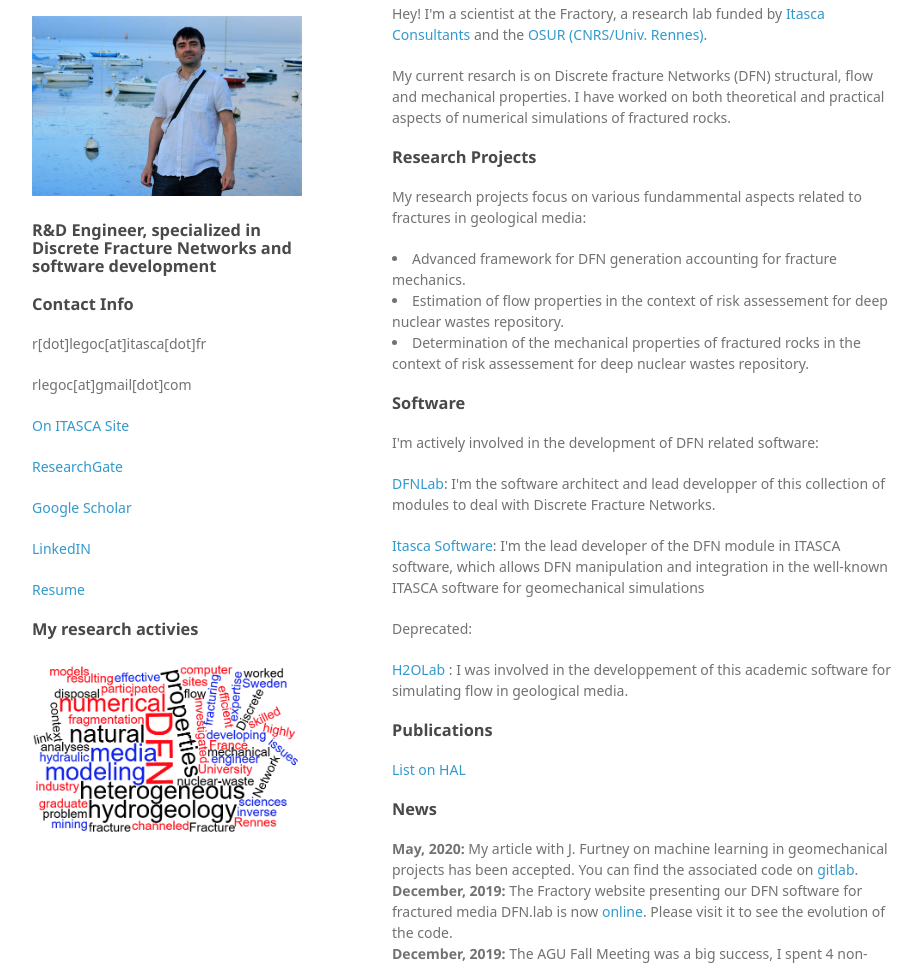
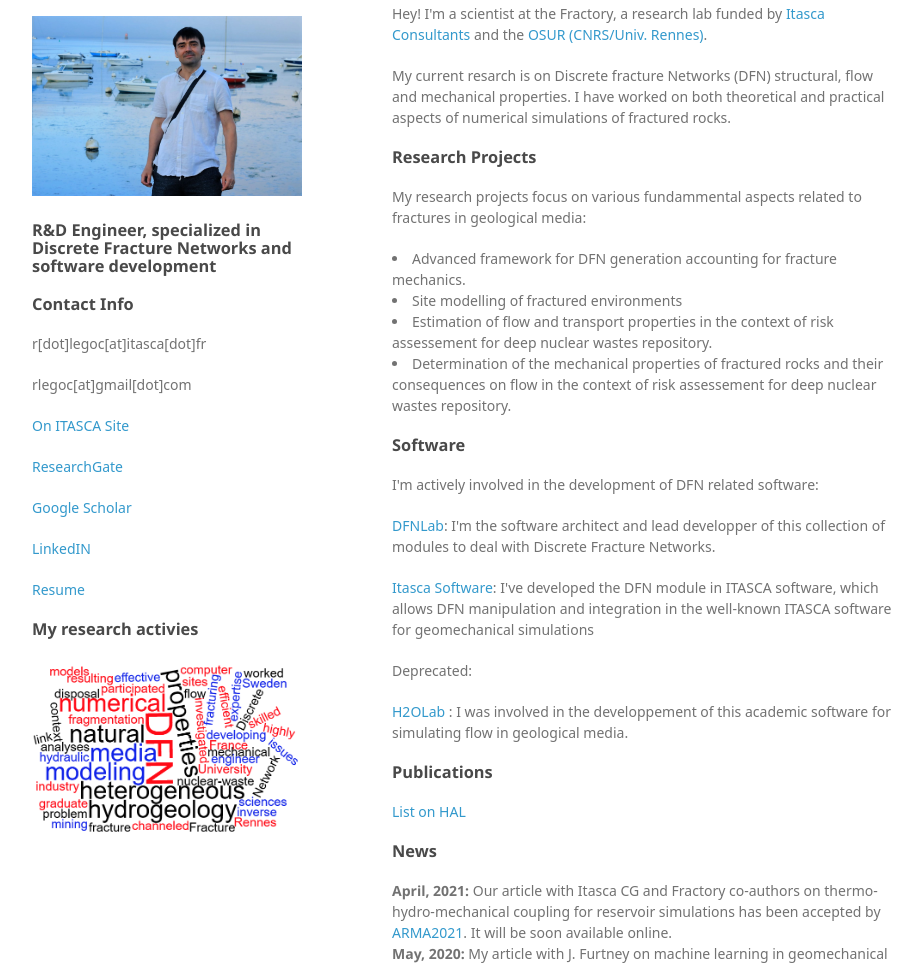
Before and after one commit to rlegoc/rlegoc.github.io, a plain HTML site: page index.html in a window 1280 px wide. Shown: the part 93-1060 px from the top of the page, without its empty margins (178-1100 px from the left). Drawn offline with Linux system fonts and the light colour scheme; a web font is replaced by a local one.

Commit message:
update of npm update of main page

```diff
--- a/index.html
+++ b/index.html
@@ -47,8 +47,9 @@
 <p> My research projects focus on various fundammental aspects related to fractures in geological media:
 <nav>
 <li> Advanced framework for DFN generation accounting for fracture mechanics.
-<li> Estimation of flow properties in the context of risk assessement for deep nuclear wastes repository.
-<li> Determination of the mechanical properties of fractured rocks in the context of risk assessement for deep nuclear wastes repository. </p>
+<li> Site modelling of fractured environments
+<li> Estimation of flow and transport properties in the context of risk assessement for deep nuclear wastes repository.
+<li> Determination of the mechanical properties of fractured rocks and their consequences on flow in the context of risk assessement for deep nuclear wastes repository. </p>
 </nav>
 </p>
 
@@ -57,7 +58,7 @@
 
 <p> I'm actively involved in the development of DFN related software:
 <p> <a href="https://fractorylabcom.github.io/" target="_blank">DFNLab</a>: I'm the software architect and lead developper of this collection of modules to deal with Discrete Fracture Networks. </p>
-<p> <a href="https://www.itascacg.com/software" target="_blank">Itasca Software</a>: I'm the lead developer of the DFN module in ITASCA software, which allows DFN manipulation and integration in the well-known ITASCA software for geomechanical simulations </p>
+<p> <a href="https://www.itascacg.com/software" target="_blank">Itasca Software</a>: I've developed the DFN module in ITASCA software, which allows DFN manipulation and integration in the well-known ITASCA software for geomechanical simulations </p>
 
 <p> Deprecated: </p>
 <p> <a href="http://h2olab.inria.fr/" target="_blank"> H2OLab </a>: I was involved in the developpement of this academic software for simulating flow in geological media. </p>
@@ -70,7 +71,9 @@
 <h3>
 <a id="news" class="anchor" href="#news" aria-hidden="true"><span aria-hidden="true" class="octicon octicon-link"></span></a>News</h3>
 <p>
-<b>May, 2020:</b> My article with J. Furtney on machine learning in geomechanical projects has been accepted. You can find the associated code on <a href="https://gitlab.com/jkfurtney/arma_ml_paper" target="_blank"> gitlab</a>.
+  <b>April, 2021:</b> Our article with Itasca CG and Fractory co-authors on thermo-hydro-mechanical coupling for reservoir simulations has been accepted by <a href="https://texas2021.armarocks.org/" target="_blank"> ARMA2021</a>. It will be soon available online</a>.
+     </br>
+  <b>May, 2020:</b> My article with J. Furtney on machine learning in geomechanical projects has been accepted. You can find the associated code on <a href="https://gitlab.com/jkfurtney/arma_ml_paper" target="_blank"> gitlab</a>.
      </br>
   <b>December, 2019:</b> The Fractory website presenting our DFN software for fractured media DFN.lab is now  <a href="https://fractorylab.org" target="_blank"> online</a>. Please visit it to see the evolution of the code.
      </br>
```
Also changed, not shown: nodejs/package.json (+10 -10 lines), 1 other file.
